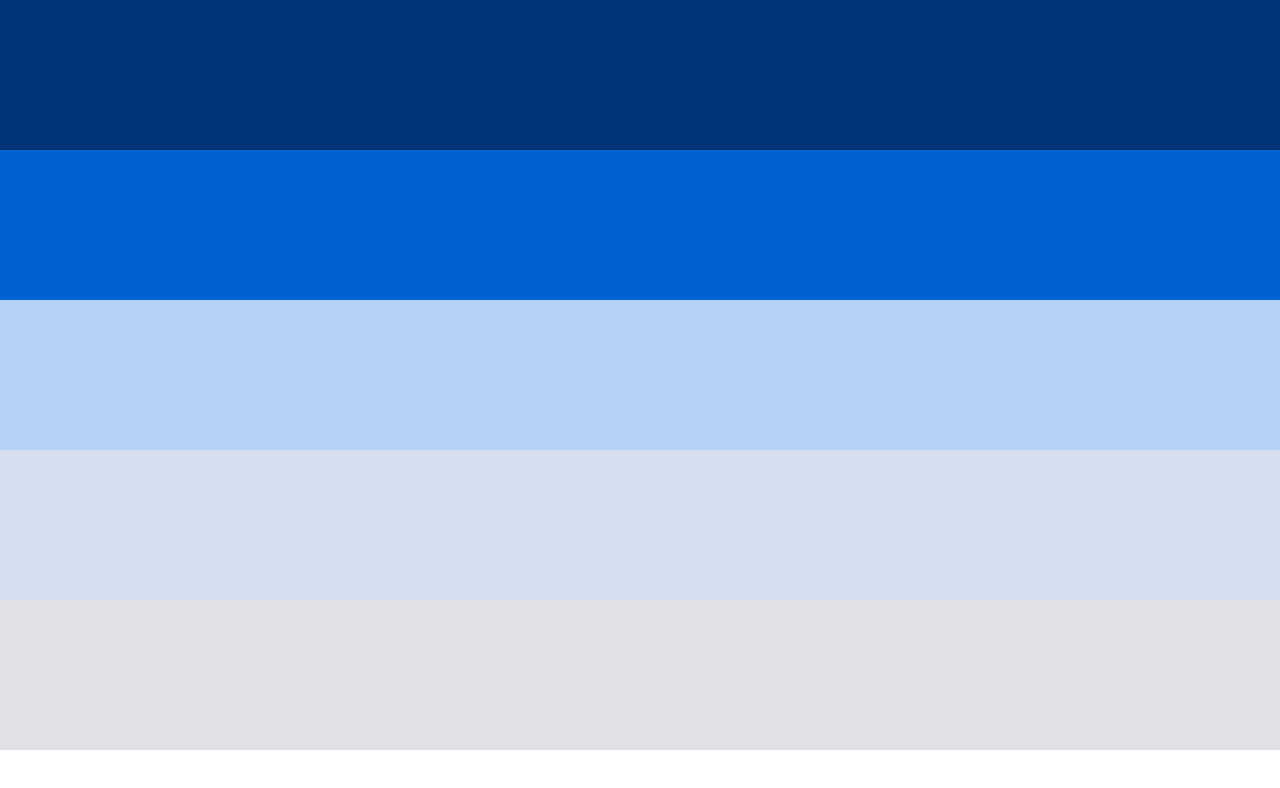
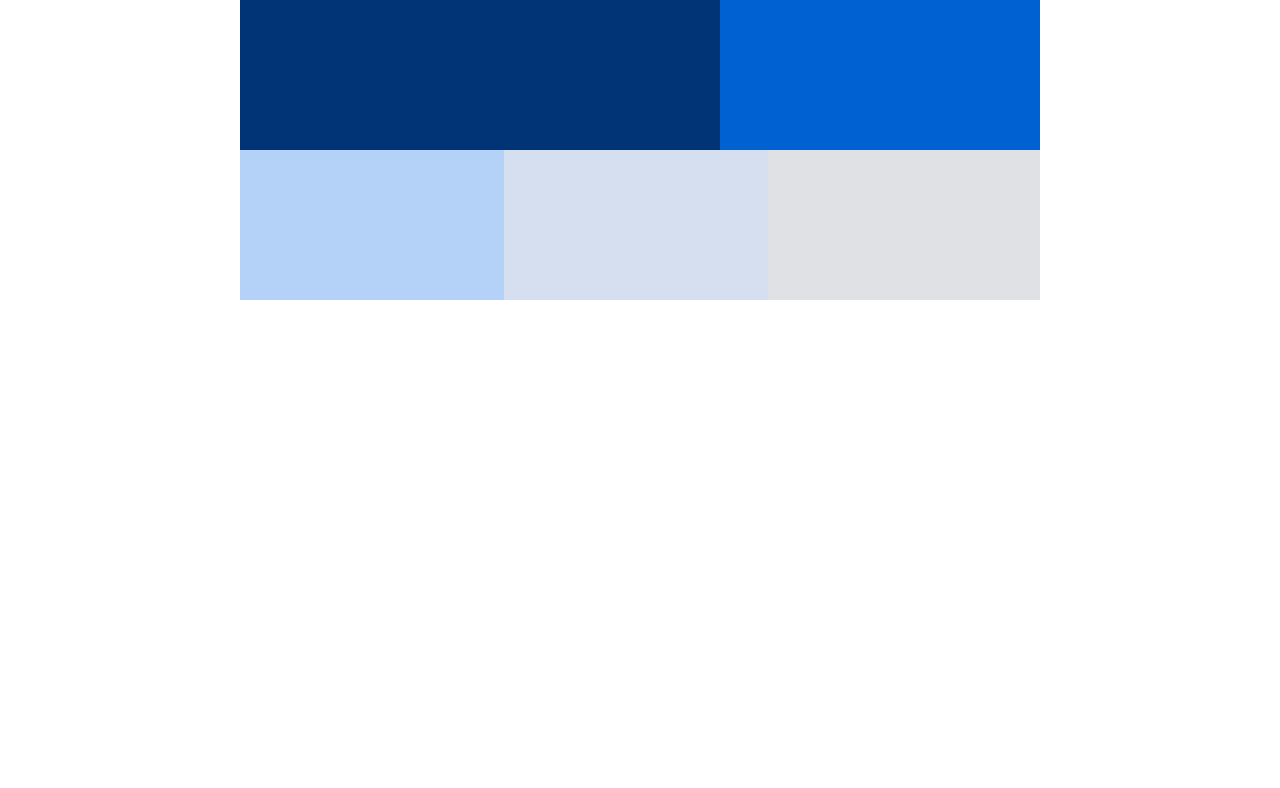
Before and after one commit to lordsithskull/Curso-Definitivo-HTMLyCSS, a plain HTML site: page ResponsiveDesign/claseMostlyFluid/index.html in a window 1280 px wide. Drawn offline with Linux system fonts and the light colour scheme.

Commit message:
se genera la primer version de Mostly Fluid

```diff
--- a/ResponsiveDesign/claseMostlyFluid/styles.css
+++ b/ResponsiveDesign/claseMostlyFluid/styles.css
@@ -10,7 +10,7 @@ html{
     display:flex;
     flex-wrap:wrap;
 }
-.c1,.c2,.c3,.c4,.c5 {
+.c1, .c2,.c3, .c4, .c5 {
     width: 100%;
     min-width: 150px;
     height: 150px;
@@ -30,3 +30,28 @@ html{
 .c5 {
     background-color: #dfe1e5;
 }
+
+@media (min-width:600px){
+    .c2, .c3, .c4{
+        width: 50%;
+    }
+}
+@media (min-width: 800px){
+    .container{
+        width:800px;
+        margin-left: auto;
+        margin-right: auto;
+    }
+    .c1{
+        width:60%;
+    }
+    .c2{
+        width:40%;
+    }
+    .c3,.c4{
+        width:33%;
+    }
+    .c5{
+        width:34%;
+    }
+}
```
